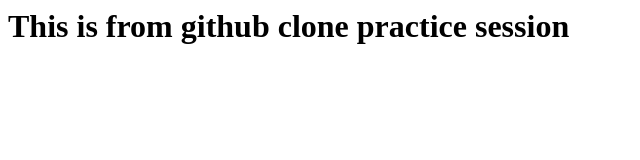
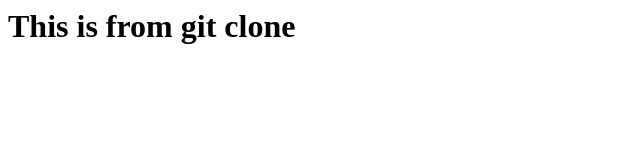
Before and after one commit to Gokulabala/bmw, a plain HTML site: page index.html in a window 1280 px wide. Shown: the whole page, without its empty margins (0-640 px from the left). Drawn offline with Linux system fonts and the light colour scheme.

Commit message:
git clone

```diff
--- a/index.html
+++ b/index.html
@@ -1,5 +1,5 @@
 <html>
 	<body>
-		<h1>This is from github clone practice session</h1>
+		<h1>This is from git clone</h1>
 	</body>
 </html>
```
